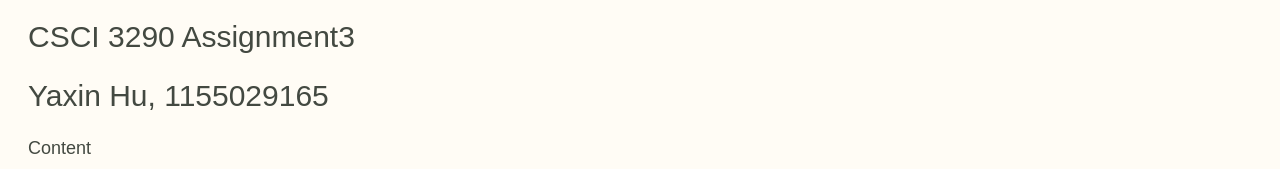
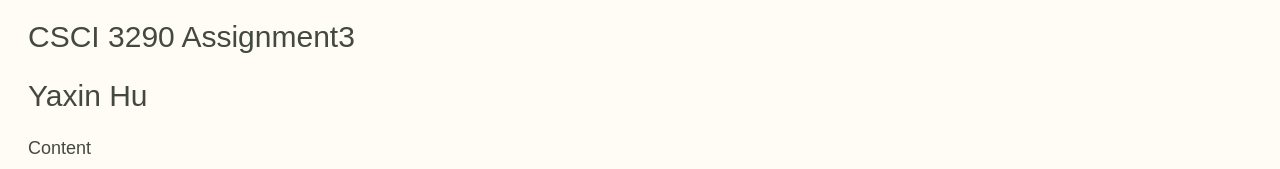
Before and after one commit to edayaxin/hdr-photo-generator, a plain HTML site: page docs/index.html in a window 1280 px wide. Shown: the top 169 px of the page. Drawn offline with Linux system fonts and the light colour scheme.

Commit message:
change report

```diff
--- a/docs/index.html
+++ b/docs/index.html
@@ -67,7 +67,7 @@ br {
 </head>
 
 <h1>CSCI 3290 Assignment3</h1>
-<h2>Yaxin Hu, 1155029165</h2>
+<h2>Yaxin Hu</h2>
 <p>Content</p>
 <ul style="list-style-type:none">
   <li>1.  Radiance reconstruction</li>
```
